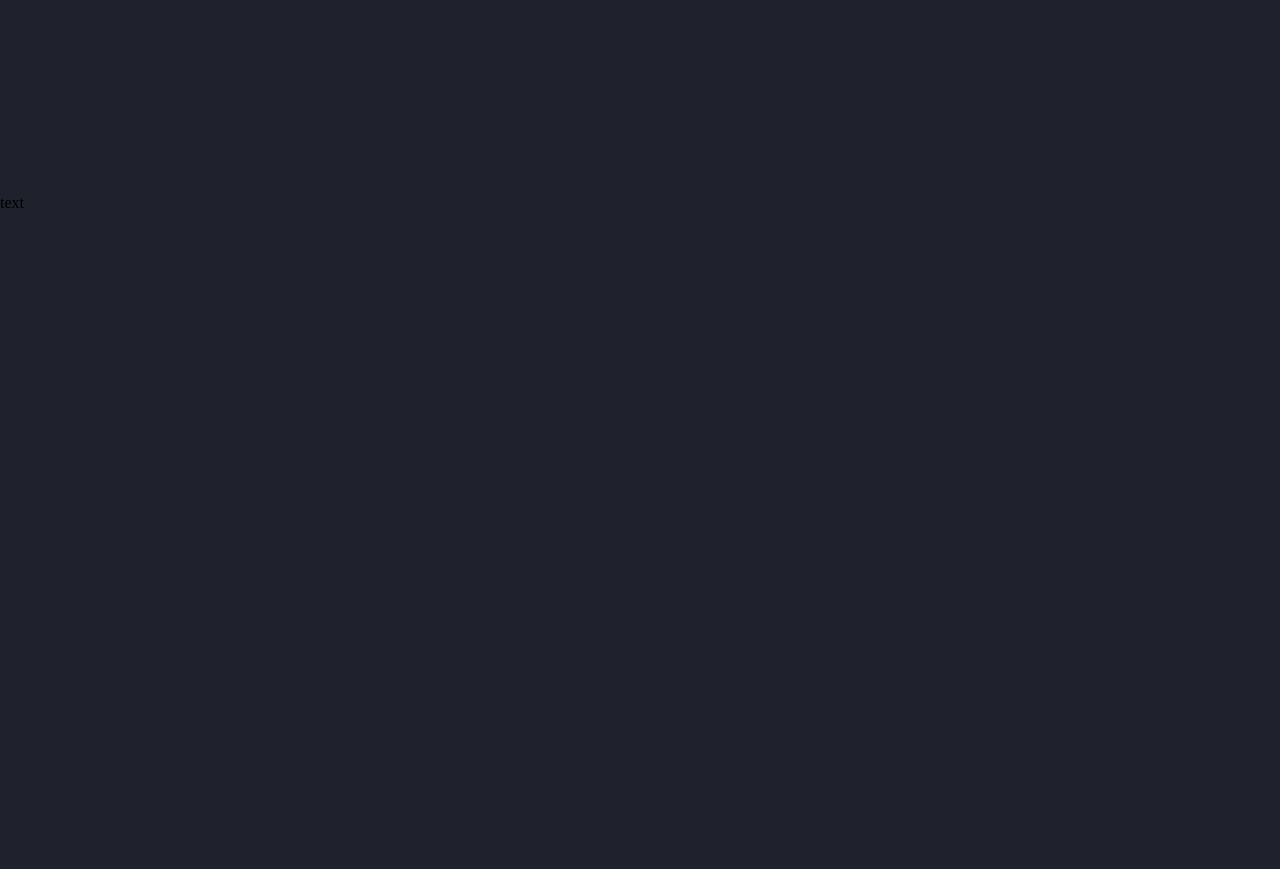
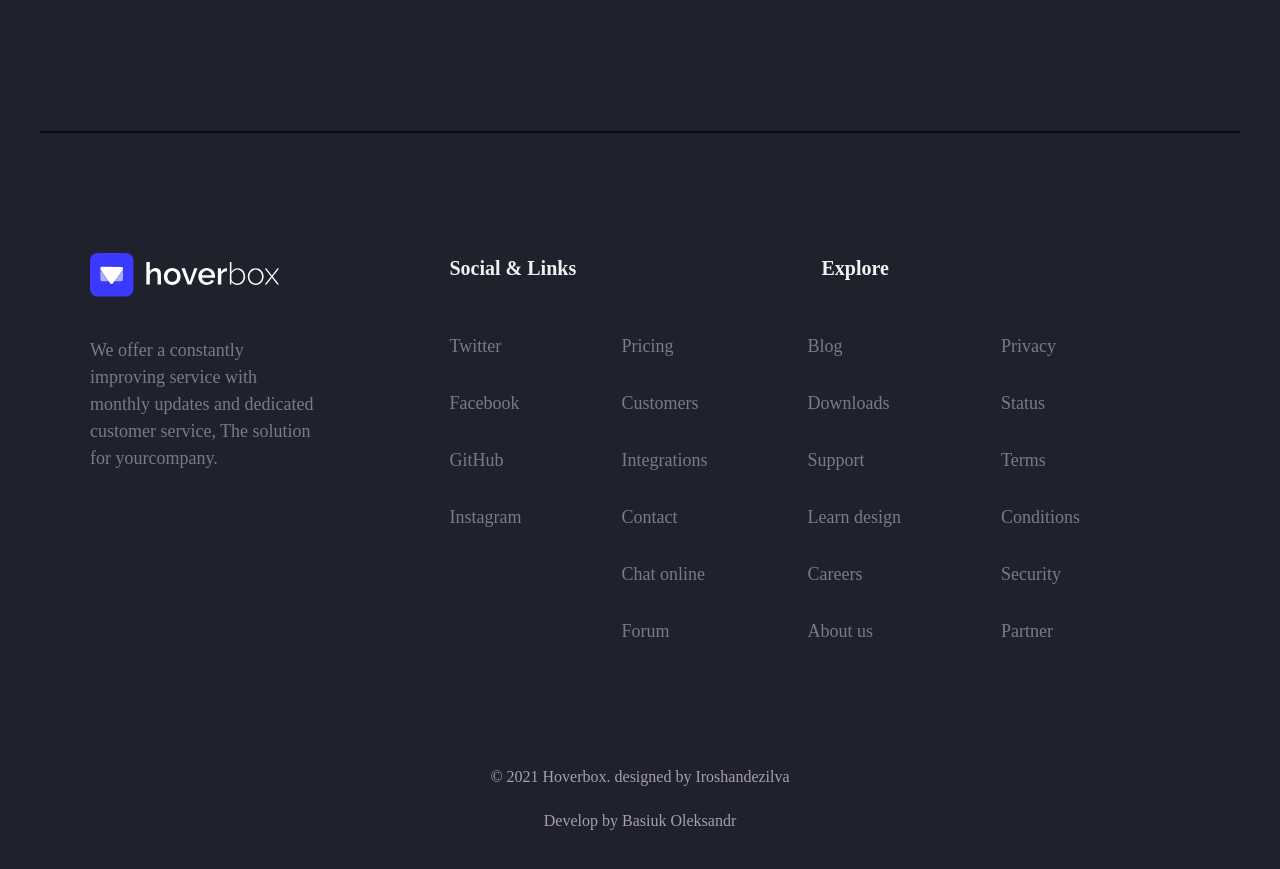
Before and after one commit to DiReFoNt/dex.ai, a React (Create React App) app: page / in a window 1280 px wide. Shown: the part 6521-7390 px from the top of the page. Built offline with nearby package versions, Linux system fonts and the light colour scheme.

Commit message:
Create component Footer, relaese 29.08.2023

```diff
--- a/src/UI/MyLogin.tsx
+++ b/src/UI/MyLogin.tsx
@@ -2,7 +2,7 @@ import React from "react";
 
 const MyLogin = () => {
     return (
-        <form className="w-[470px] py-[190px] flex flex-col items-center">
+        <form className="w-[470px] pt-[190px] flex flex-col items-center">
             <p className="text-center text-[52px] font-bold text-[#F2F2F2]">
                 Start your free trial
             </p>
--- a/src/components/Footer.tsx
+++ b/src/components/Footer.tsx
@@ -1,11 +1,131 @@
-import React from 'react';
+import React from "react";
 
 const Footer = () => {
     return (
-        <section className='h-[800px]'>
-            <p>text</p>
+        <section className="w-[100%] flex flex-col justify-center items-center py-[130px]">
+            <div className=" w-[1200px] flex flex-row justify-center border-t-2 border-[#0D0C16] pt-[120px]">
+                <div className="w-[270px] mr-[130px] ml-[50px]">
+                    <a href="#" className="">
+                        <img
+                            className="w-[202px] h-[44px] hover:scale-110 duration-300"
+                            alt="logo"
+                            src="/img/logo.svg"
+                        />
+                    </a>
+                    <p className="mt-[40px] text-[#797C84] text-[18px] font-normal">
+                        We offer a constantly improving service with monthly
+                        updates and dedicated customer service, The solution for
+                        yourcompany.
+                    </p>
+                </div>
+                <div className="w-[930px] flex flex-row">
+                    <div>
+                        <p className="text-[#F2F2F2] text-[20px] font-semibold">
+                            Social & Links
+                        </p>
+                        <div className="flex flex-col">
+                            <a href="#" className="footer-link mt-[50px]">
+                                Twitter
+                            </a>
+                            <a href="#" className="footer-link">
+                                Facebook
+                            </a>
+                            <a href="#" className="footer-link">
+                                GitHub
+                            </a>
+                            <a href="#" className="footer-link">
+                                Instagram
+                            </a>
+                        </div>
+                    </div>
+                    <div className="flex flex-row ">
+                        <div>
+                            <p className="text-[#F2F2F2] text-[20px] font-semibold ml-[200px]">
+                                Explore
+                            </p>
+                            <div className="flex flex-row">
+                                <div className="flex flex-col">
+                                    <a
+                                        href="#"
+                                        className="footer-link mt-[50px]"
+                                    >
+                                        Pricing
+                                    </a>
+                                    <a href="#" className="footer-link">
+                                        Customers
+                                    </a>
+                                    <a href="#" className="footer-link ">
+                                        Integrations
+                                    </a>
+                                    <a href="#" className="footer-link">
+                                        Contact
+                                    </a>
+                                    <a href="#" className="footer-link">
+                                        Chat online
+                                    </a>
+                                    <a href="#" className="footer-link">
+                                        Forum
+                                    </a>
+                                </div>
+                                <div className="flex flex-col">
+                                    <a
+                                        href="#"
+                                        className="footer-link mt-[50px]"
+                                    >
+                                        Blog
+                                    </a>
+                                    <a href="#" className="footer-link">
+                                        Downloads
+                                    </a>
+                                    <a href="#" className="footer-link">
+                                        Support
+                                    </a>
+                                    <a href="#" className="footer-link">
+                                        Learn design
+                                    </a>
+                                    <a href="#" className="footer-link">
+                                        Careers
+                                    </a>
+                                    <a href="#" className="footer-link">
+                                        About us
+                                    </a>
+                                </div>
+                                <div className="flex flex-col">
+                                    <a
+                                        href="#"
+                                        className="footer-link mt-[50px]"
+                                    >
+                                        Privacy
+                                    </a>
+                                    <a href="#" className="footer-link">
+                                        Status
+                                    </a>
+                                    <a href="#" className="footer-link">
+                                        Terms
+                                    </a>
+                                    <a href="#" className="footer-link">
+                                        Conditions
+                                    </a>
+                                    <a href="#" className="footer-link">
+                                        Security
+                                    </a>
+                                    <a href="#" className="footer-link">
+                                        Partner
+                                    </a>
+                                </div>
+                            </div>
+                        </div>
+                    </div>
+                </div>
+            </div>
+            <p className="mt-[120px] text-[#A79EB2] text-[16px] font-medium">
+                © 2021 Hoverbox. designed by Iroshandezilva
+            </p>
+            <p className="mt-[20px] text-[#A79EB2] text-[16px] font-medium">
+                Develop by Basiuk Oleksandr
+            </p>
         </section>
     );
 };
 
-export {Footer};
+export { Footer };
--- a/src/styles.css
+++ b/src/styles.css
@@ -19,6 +19,9 @@
     .nav-button {
         @apply mr-[50px] hover:opacity-75 duration-300;
     }
+    .footer-link {
+        @apply text-[#797C84] text-[18px] font-normal mt-[30px] mr-[100px]  hover:text-[#F2F2F2] duration-300;
+    }
     .blue-button {
         @apply rounded-[10px] border-[#3B38FF] border-2 mr-[30px] bg-[#3B38FF] text-white hover:bg-opacity-0 duration-300;
     }
@@ -32,13 +35,18 @@
         overflow: hidden;
         border-right: 0.15em solid orange;
         white-space: wrap;
-        animation: blink-caret .75s step-end infinite;
+        animation: blink-caret 0.75s step-end infinite;
         font-size: 1.6rem;
         width: 100%;
     }
 
     @keyframes blink-caret {
-        from, to { border-color: transparent }
-        50% { border-color: orange; }
-      }
+        from,
+        to {
+            border-color: transparent;
+        }
+        50% {
+            border-color: orange;
+        }
+    }
 }
```
Also changed, not shown: 1 other file (tests, documents, lock files or other folders).
